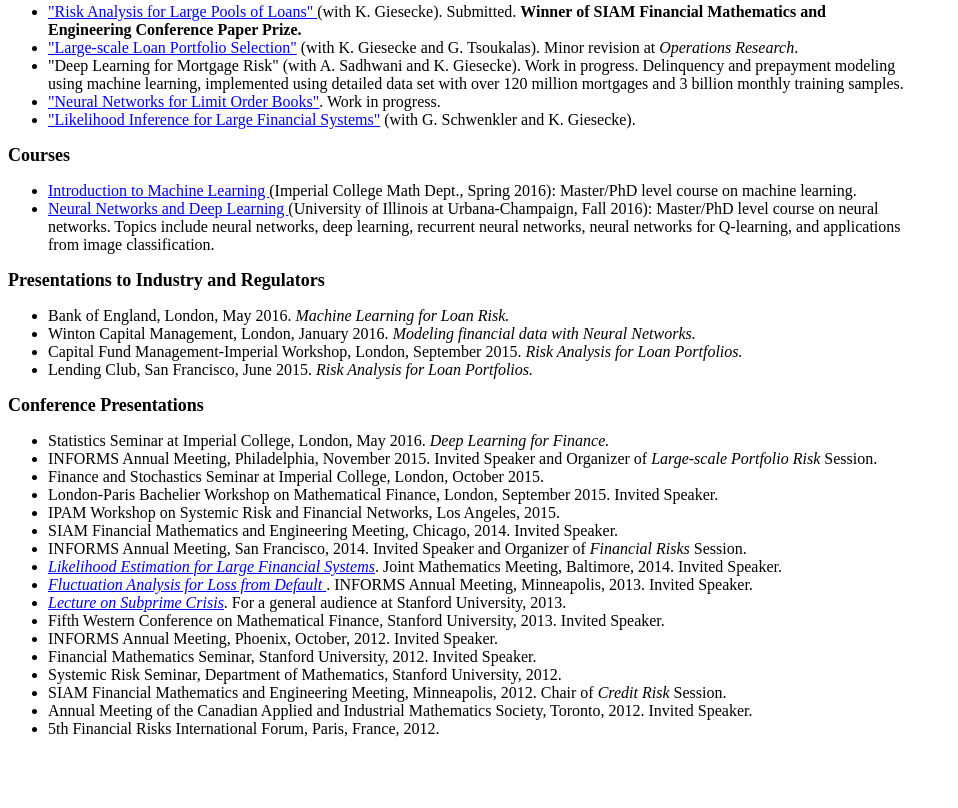
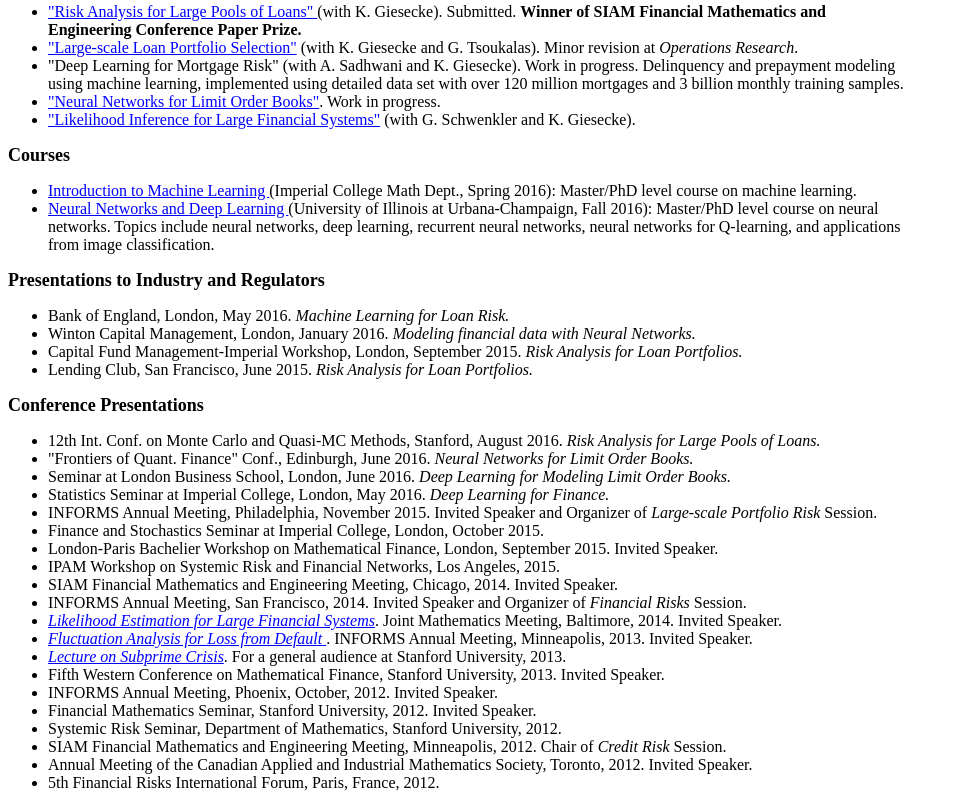
Before and after one commit to jasirign/jasirign.github.io, a plain HTML site: page index.html in a window 1280 px wide. Shown: the part 628-1436 px from the top of the page, without its empty margins (0-958 px from the left). Before the commit the page ends 1382 px from the top, so only its background shows below. Drawn offline with Linux system fonts and the light colour scheme.

Commit message:
newstuff

```diff
--- a/index.html
+++ b/index.html
@@ -114,6 +114,9 @@ neural networks for Q-learning, and applications from image classification. </li
 
 <FONT SIZE="4" COLOR = #000000><b>Conference Presentations</b></FONT>
     <ul>
+	<li>  12th Int. Conf. on Monte Carlo and Quasi-MC Methods, Stanford, August 2016.  <i> Risk Analysis for Large Pools of Loans. </i> </li>
+	<li>  "Frontiers of Quant. Finance" Conf., Edinburgh, June 2016.  <i> Neural Networks for Limit Order Books. </i> </li>
+	<li>  Seminar at London Business School, London, June 2016.  <i> Deep Learning for Modeling Limit Order Books. </i> </li>
 	  <li>  Statistics Seminar at Imperial College, London, May 2016.  <i> Deep Learning for Finance. </i> </li>
       <li> INFORMS Annual Meeting, Philadelphia, November 2015.  Invited Speaker and Organizer of <i>Large-scale Portfolio Risk</i> Session. </li>
       <li> Finance and Stochastics Seminar at Imperial College, London, October 2015. </li>
```
Also changed, not shown: 2 other files.
